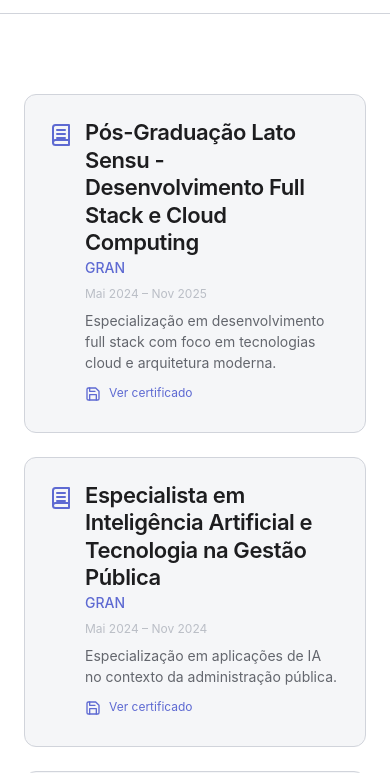
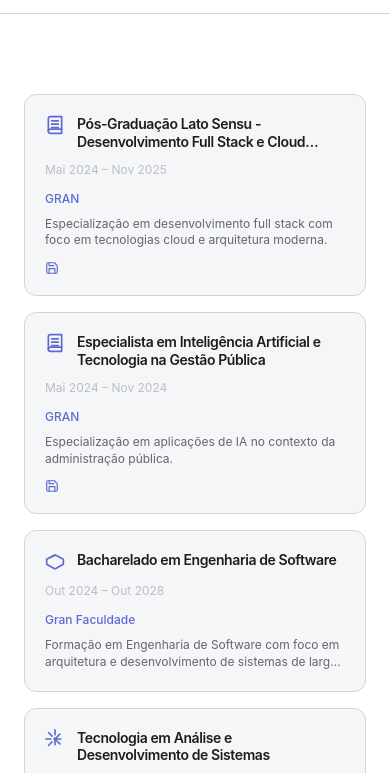
Before and after one commit to maisondev/portfolio, an Astro site: page /education in a window 390 px wide. Shown: the part 59-832 px from the top of the page. Built offline with nearby package versions, Linux system fonts and the light colour scheme; Astro itself is replaced by a stand-in of ours.

Commit message:
Redesign: converter Education de lista para grid compacto
Antes: 1 item por linha (muito largo)
Depois:
- Mobile: 1 coluna
- Tablet: 2 colunas
- Desktop: 2-3 colunas
- Large: 3 colunas
- 4K: 4 colunas

Melhorias:
- Cards compactos com altura uniforme (flex column)
- Melhor aproveitamento de espaço lateral
- Texto truncado para manter consistência
- Ícones e botões menores para não sobrecarregar

```diff
--- a/src/components/sections/Education.astro
+++ b/src/components/sections/Education.astro
@@ -84,36 +84,39 @@ const icons: Record<string, string> = {
 ---
 
 <section id={id} class="bg-canvas py-20 md:py-24">
-  <div class="max-w-5xl xl:max-w-6xl 2xl:max-w-7xl 4xl:max-w-8xl mx-auto px-6 md:px-8 space-y-6">
+  <div class="max-w-5xl xl:max-w-6xl 2xl:max-w-7xl 4xl:max-w-8xl mx-auto px-6 md:px-8">
+    <div class="grid grid-cols-1 md:grid-cols-2 lg:grid-cols-2 xl:grid-cols-3 2xl:grid-cols-3 4xl:grid-cols-4 gap-4">
         {education.map((edu) => (
-            <div class="bg-surface-1 border border-hairline rounded-lg p-6 space-y-3 hover:bg-surface-2 transition-colors">
+            <div class="bg-surface-1 border border-hairline rounded-lg p-5 space-y-3 hover:bg-surface-2 transition-colors h-full flex flex-col">
+              <div class="flex gap-3 flex-col">
                 <div class="flex gap-3">
-                <div class="w-6 h-6 flex-shrink-0 text-primary mt-1">
+                  <div class="w-5 h-5 flex-shrink-0 text-primary">
                     <Fragment set:html={icons[edu.type as keyof typeof icons]} />
                   </div>
-                <div class="flex-1">
-                  <div class="flex flex-col sm:flex-row sm:justify-between sm:items-start gap-2">
-                    <div>
-                      <h4 class="text-card-title font-semibold text-ink">{edu.degree}</h4>
-                      <p class="text-primary text-body-sm font-medium">{edu.institution}</p>
+                  <div class="flex-1 min-w-0">
+                    <h4 class="text-sm font-semibold text-ink leading-tight line-clamp-2">{edu.degree}</h4>
                   </div>
-                    <span class="text-caption text-ink-tertiary whitespace-nowrap">{edu.year}</span>
                 </div>
-                  <p class="text-body-sm text-ink-muted mt-2">{edu.description}</p>
+                <span class="text-caption text-ink-tertiary">{edu.year}</span>
+              </div>
+              <div class="flex-1 flex flex-col gap-2 min-w-0">
+                <p class="text-primary text-caption font-medium line-clamp-1">{edu.institution}</p>
+                <p class="text-caption text-ink-muted line-clamp-2 flex-1">{edu.description}</p>
+              </div>
               {edu.certificateUrl && (
-                    <button class="cert-btn inline-flex items-center gap-2 mt-3 text-caption text-primary hover:text-primary-hover transition-colors" data-pdf={edu.certificateUrl} data-pages={edu.certificatePages ? JSON.stringify(edu.certificatePages) : undefined}>
-                      <svg xmlns="http://www.w3.org/2000/svg" viewBox="0 0 24 24" fill="none" stroke="currentColor" stroke-width="2" stroke-linecap="round" stroke-linejoin="round" class="w-4 h-4">
+                <button class="cert-btn inline-flex items-center gap-1.5 text-caption text-primary hover:text-primary-hover transition-colors self-start" data-pdf={edu.certificateUrl} data-pages={edu.certificatePages ? JSON.stringify(edu.certificatePages) : undefined}>
+                  <svg xmlns="http://www.w3.org/2000/svg" viewBox="0 0 24 24" fill="none" stroke="currentColor" stroke-width="2" stroke-linecap="round" stroke-linejoin="round" class="w-3.5 h-3.5 flex-shrink-0">
                     <path d="M19 21H5a2 2 0 0 1-2-2V5a2 2 0 0 1 2-2h11l5 5v11a2 2 0 0 1-2 2z"/>
                     <polyline points="17 21 17 13 7 13 7 21"/>
                     <polyline points="7 3 7 8 15 8"/>
                   </svg>
-                      Ver certificado
+                  <span class="hidden sm:inline">Ver</span>
                 </button>
               )}
             </div>
+          ))}
     </div>
   </div>
-          ))}
   </div>
   <!-- Modal para visualizar certificado -->
   <dialog id="certModal" class="backdrop:bg-black/80 rounded-xl border border-hairline-strong bg-surface-1 p-6 w-full max-w-4xl max-h-[90vh] overflow-auto">
```
Lines whose indentation alone changed are shown as unchanged.
